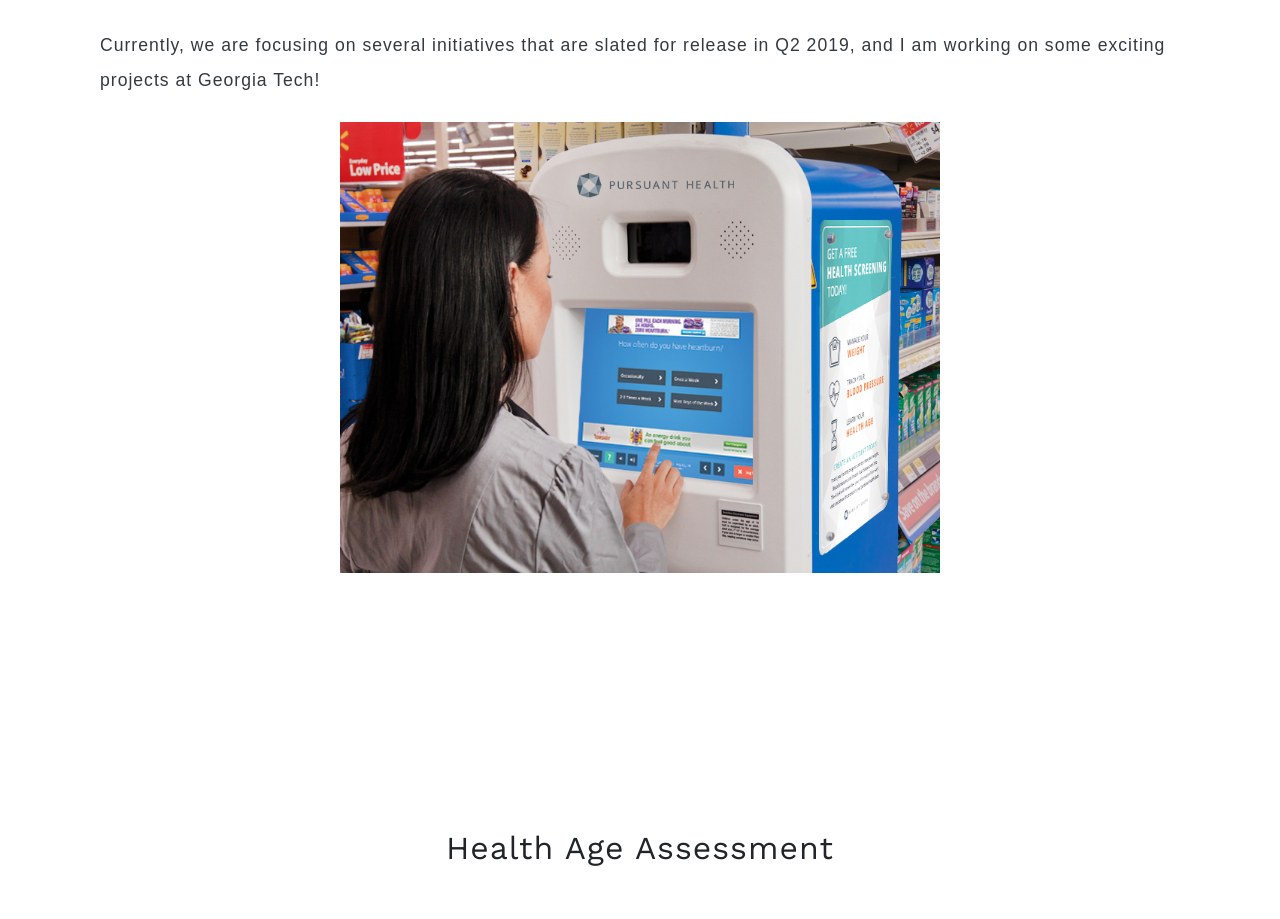
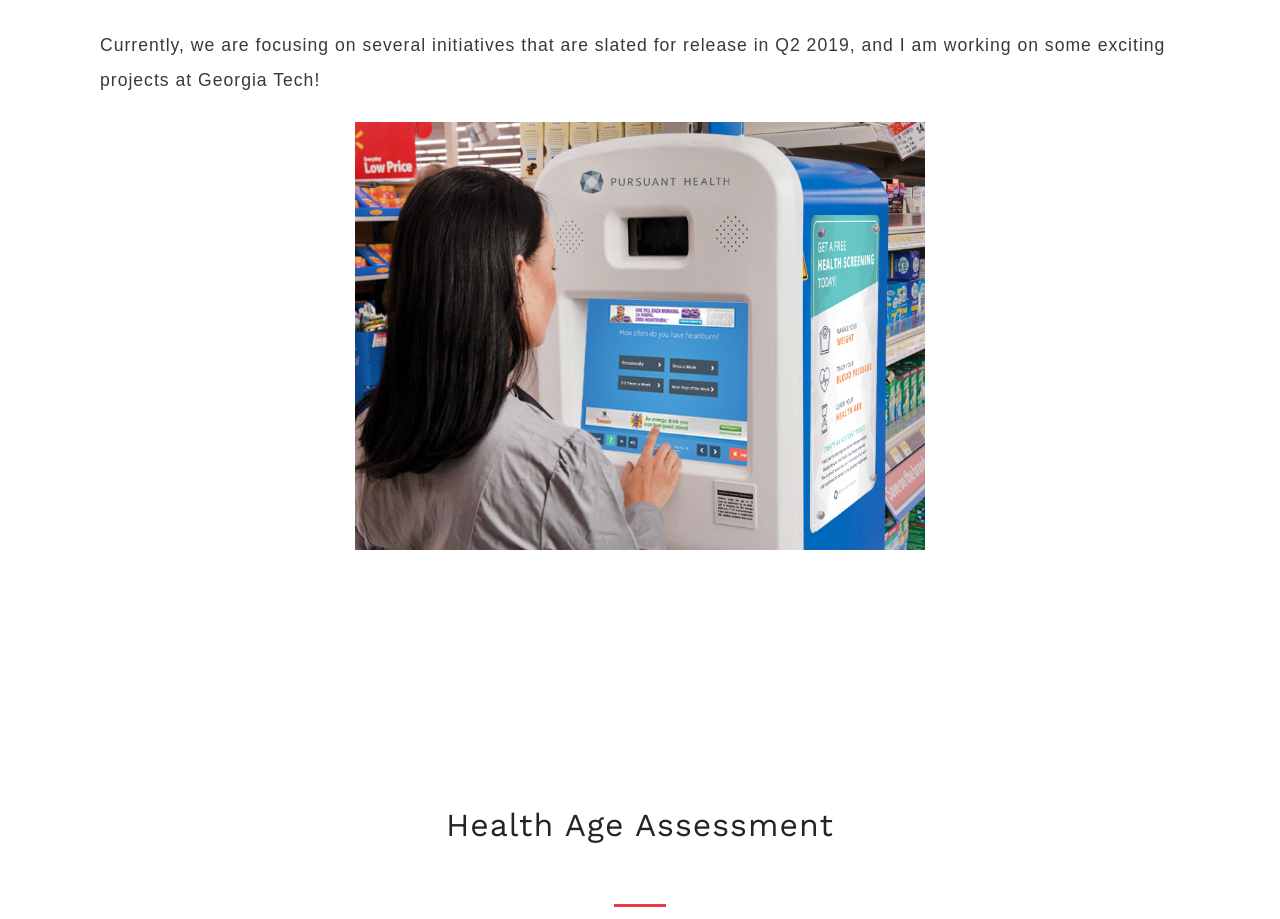
Before and after one commit to alanalanette/Alana-Portfolio-Site, a plain HTML site: page portfolio.html in a window 1280 px wide. Shown: the part 1400-2319 px from the top of the page. Drawn offline with nearby package versions, Linux system fonts and the light colour scheme; a web font is replaced by a local one.

Commit message:
Portfolio Image Fix 2

```diff
--- a/portfolio.html
+++ b/portfolio.html
@@ -95,7 +95,7 @@
     </div>
 
         <div class="text-center" class="container text-center" href="img/portfolio/fullsize/1.jpg">
-            <img class="img-fluid" style= "max-width: 600px" src="img/portfolio/thumbnails/1.jpg" alt="">
+            <img class="img-fluid col-lg-4 col-sm-6" style= "max-width: 600px" src="img/portfolio/thumbnails/1.jpg" alt="">
         </div>
   </section>
 
```
